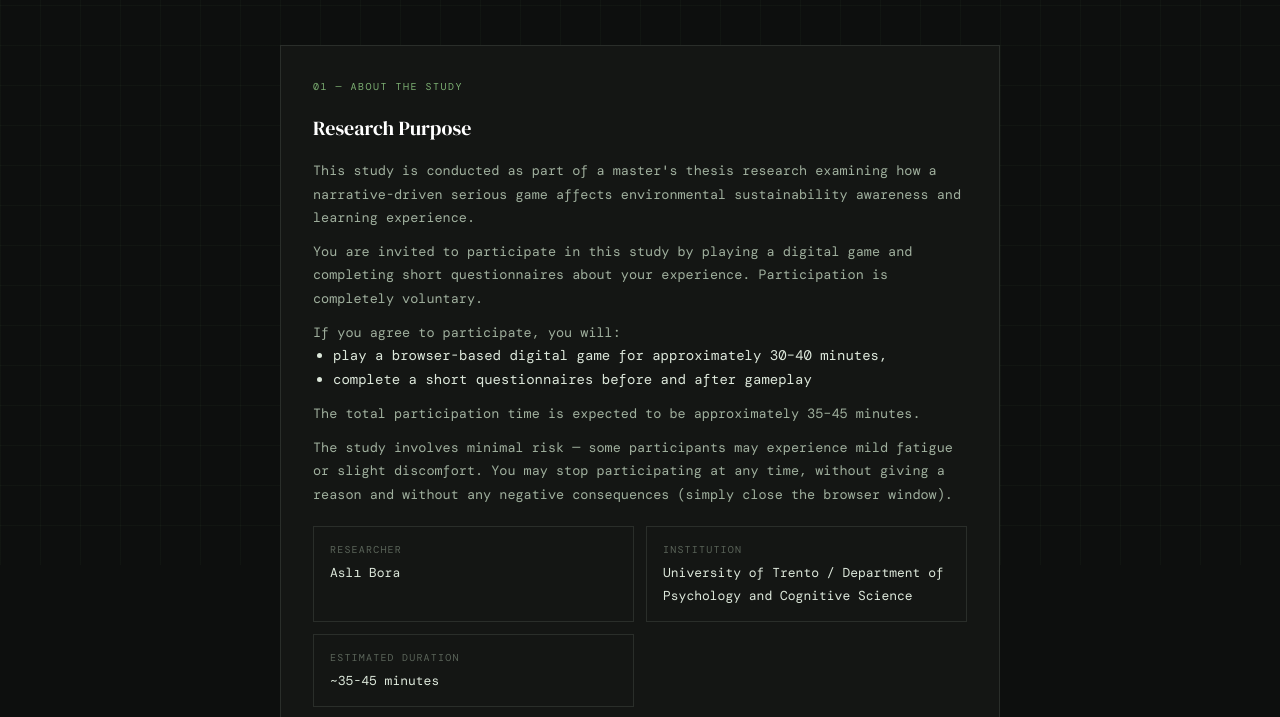
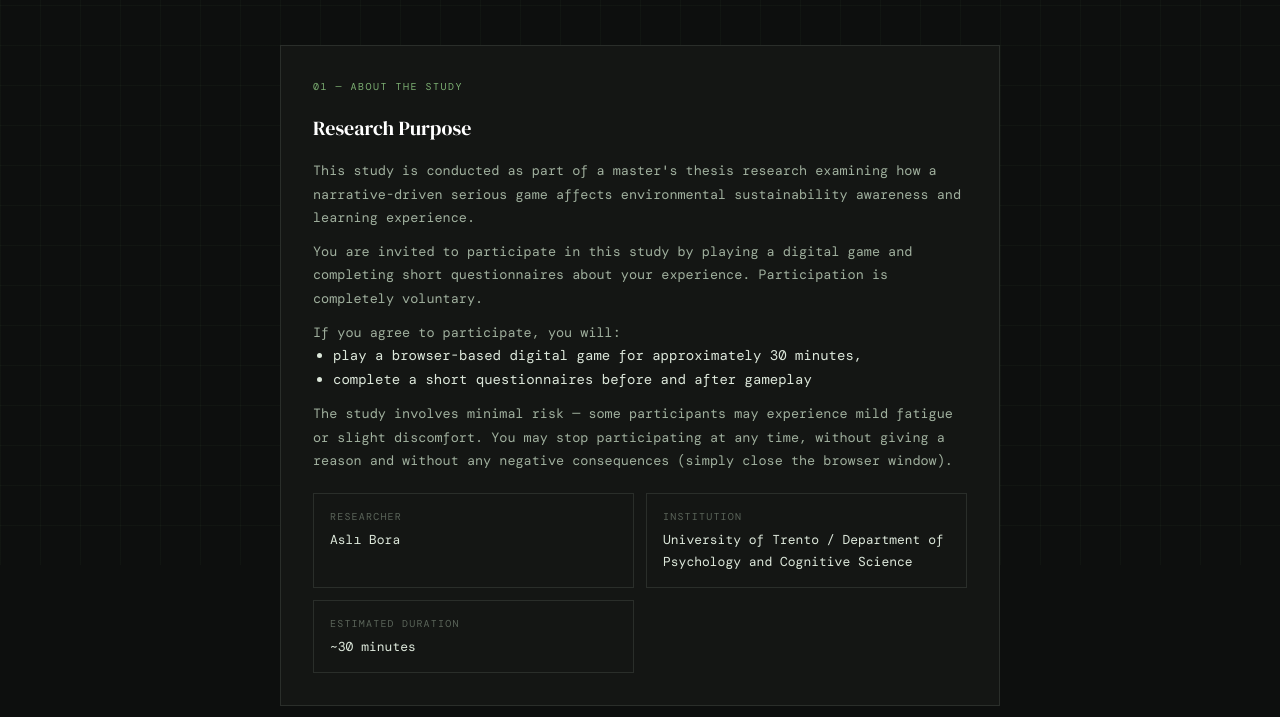
Before and after one commit to asodenn/UBG, a plain HTML site: page index.html in a window 1280 px wide. Shown: the part 235-952 px from the top of the page. Drawn offline with nearby package versions, Linux system fonts and the light colour scheme; a web font is replaced by a local one.

Commit message:
Adjust participation time estimates in index.html
Updated estimated participation times to reflect a shorter duration.

```diff
--- a/index.html
+++ b/index.html
@@ -521,12 +521,12 @@
       <p>If you agree to participate, you will:</p>
 
       <ul style= "padding-left: 20px;">
-        <li>play a browser-based digital game for approximately 30–40 minutes,</li>
+        <li>play a browser-based digital game for approximately 30 minutes,</li>
         <li>complete a short questionnaires before and after gameplay</li>
       </ul>
       <p></p>
 
-      <p>The total participation time is expected to be approximately 35–45 minutes.</p>
+      <!-- <p>The total participation time is expected to be approximately 30 minutes.</p> -->
 
       <p>
         The study involves minimal risk — some participants may experience mild fatigue or slight discomfort. You may stop participating at any time, without giving a reason and without any negative consequences (simply close the browser window).
@@ -547,7 +547,7 @@
         <div class="info-item">
           <div class="label">Estimated Duration</div>
           <!-- ✏️ EDIT -->
-          <div class="value">~35-45 minutes</div>
+          <div class="value">~30 minutes</div>
         </div>
       </div>
     </div>
```
